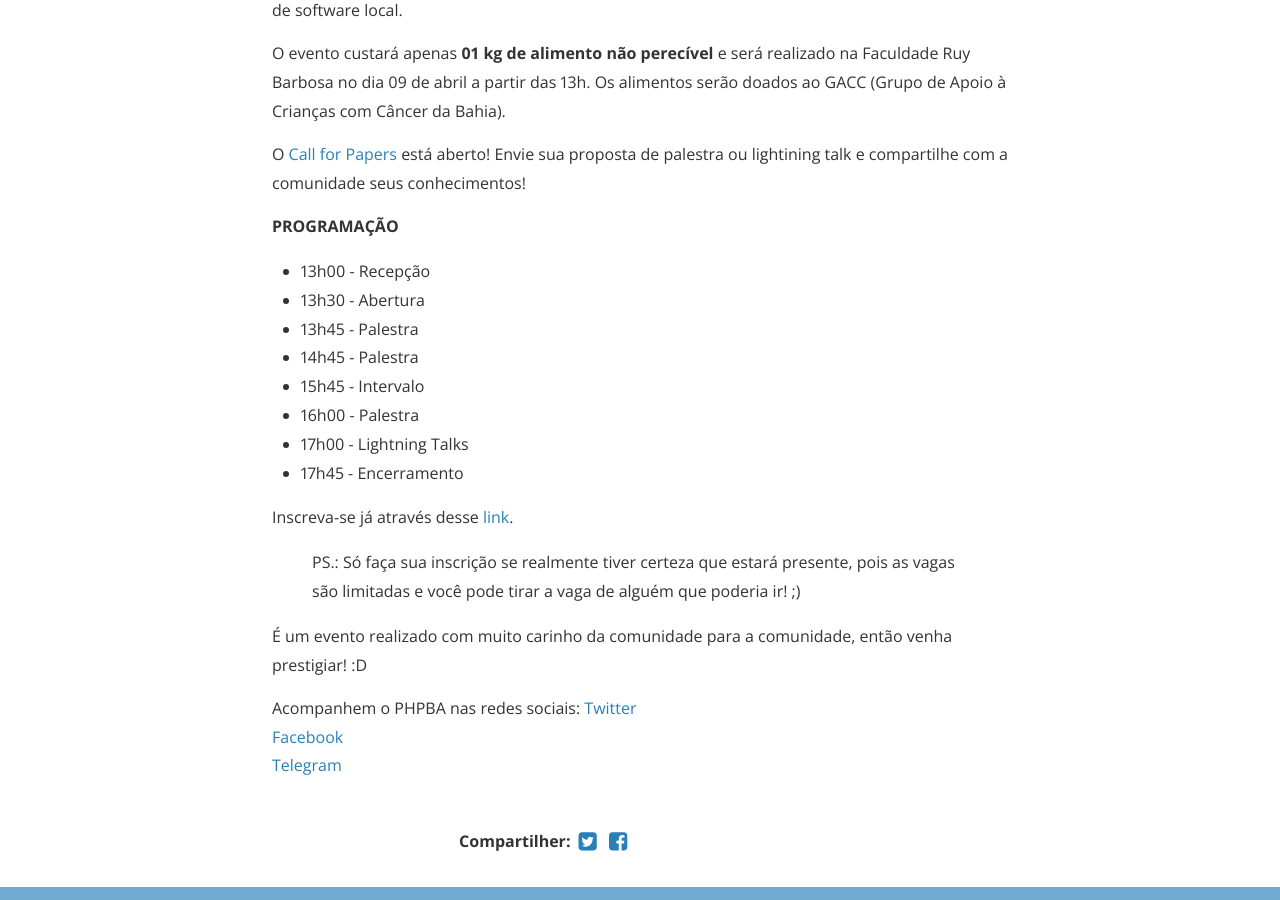
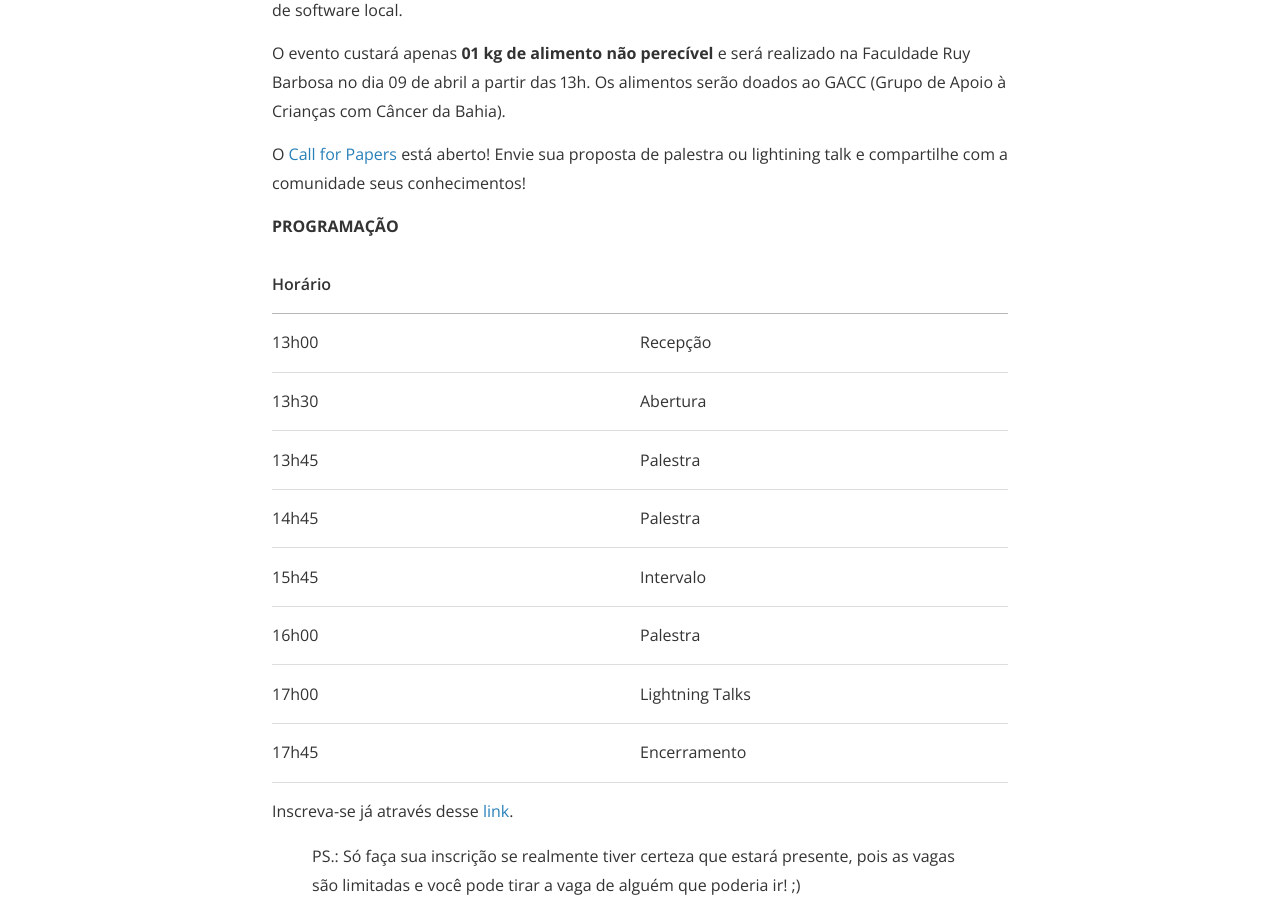
Before and after one commit to phpba/phpba.github.io, a Jekyll site: the page built from _posts/2016-03-07-1-PHPeetup-Salvador-2016.markdown, in a window 1280 px wide and 900 px high, scrolled down 775 px. Built offline with Jekyll 4.4.1, drawn with Linux system fonts in a browser that asks for light colours; nearby versions of some CDN libraries; comment, search, counter and statistics services are not loaded; a style sheet for code colours, icons or effects is not loaded.

Commit message:
Atualizar texto sobre o primero phpeetup

```diff
--- a/_posts/2016-03-07-1-PHPeetup-Salvador-2016.markdown
+++ b/_posts/2016-03-07-1-PHPeetup-Salvador-2016.markdown
@@ -25,14 +25,16 @@ O [Call for Papers](http://speakerfight.com/events/1o-phpeetup-salvador-2016) es
 
 **PROGRAMAÇÃO**
 
-* 13h00 - Recepção
-* 13h30 - Abertura
-* 13h45 - Palestra
-* 14h45 - Palestra
-* 15h45 - Intervalo
-* 16h00 - Palestra
-* 17h00 - Lightning Talks
-* 17h45 - Encerramento
+| Horário |          |
+--------- | -------- |
+| 13h00   | Recepção |
+| 13h30   | Abertura |
+| 13h45   | Palestra |
+| 14h45   | Palestra |
+| 15h45   | Intervalo |
+| 16h00   | Palestra |
+| 17h00   | Lightning Talks |
+| 17h45   | Encerramento |
 
 Inscreva-se já através desse [link](http://even.tc/1o-phpeetup).
 
```
